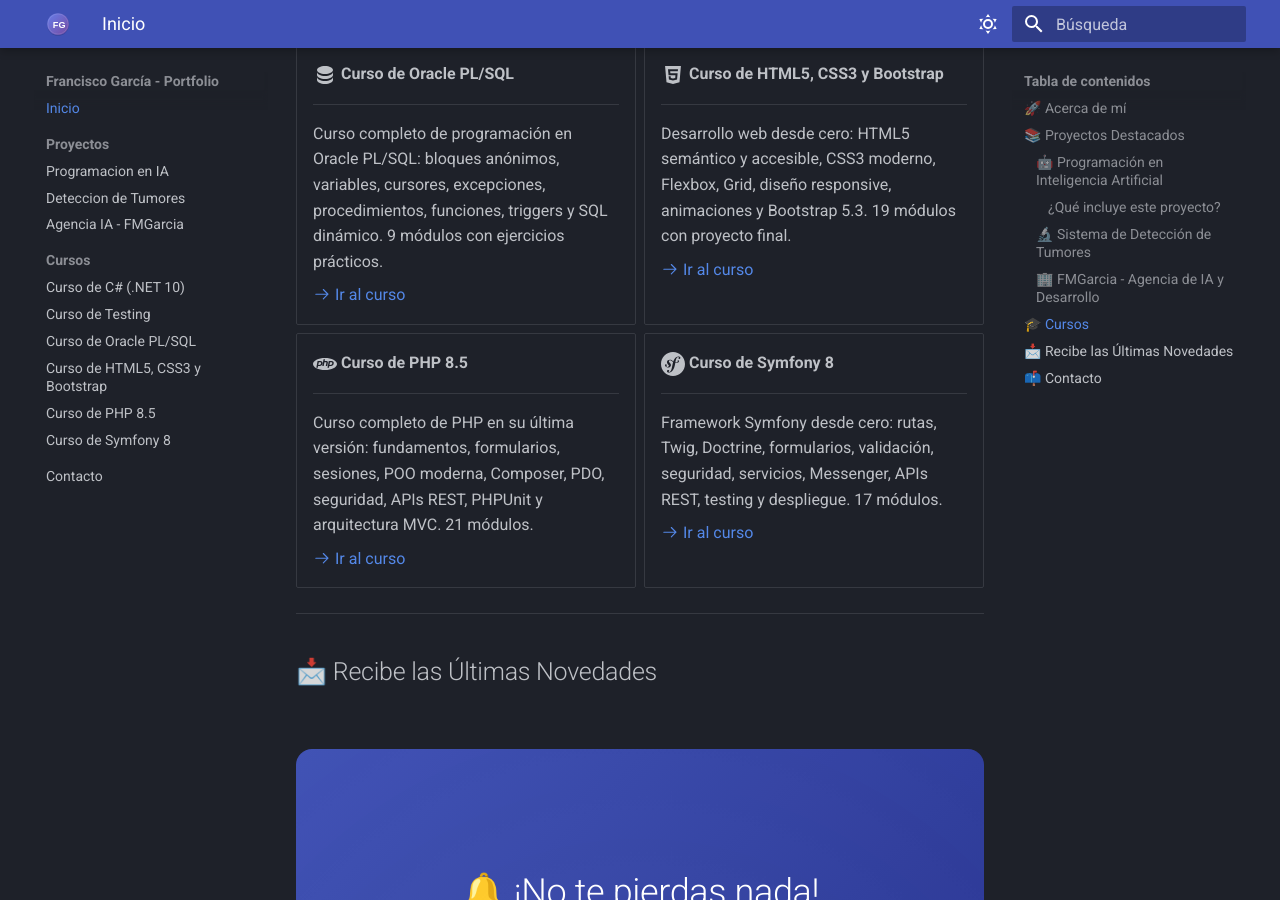
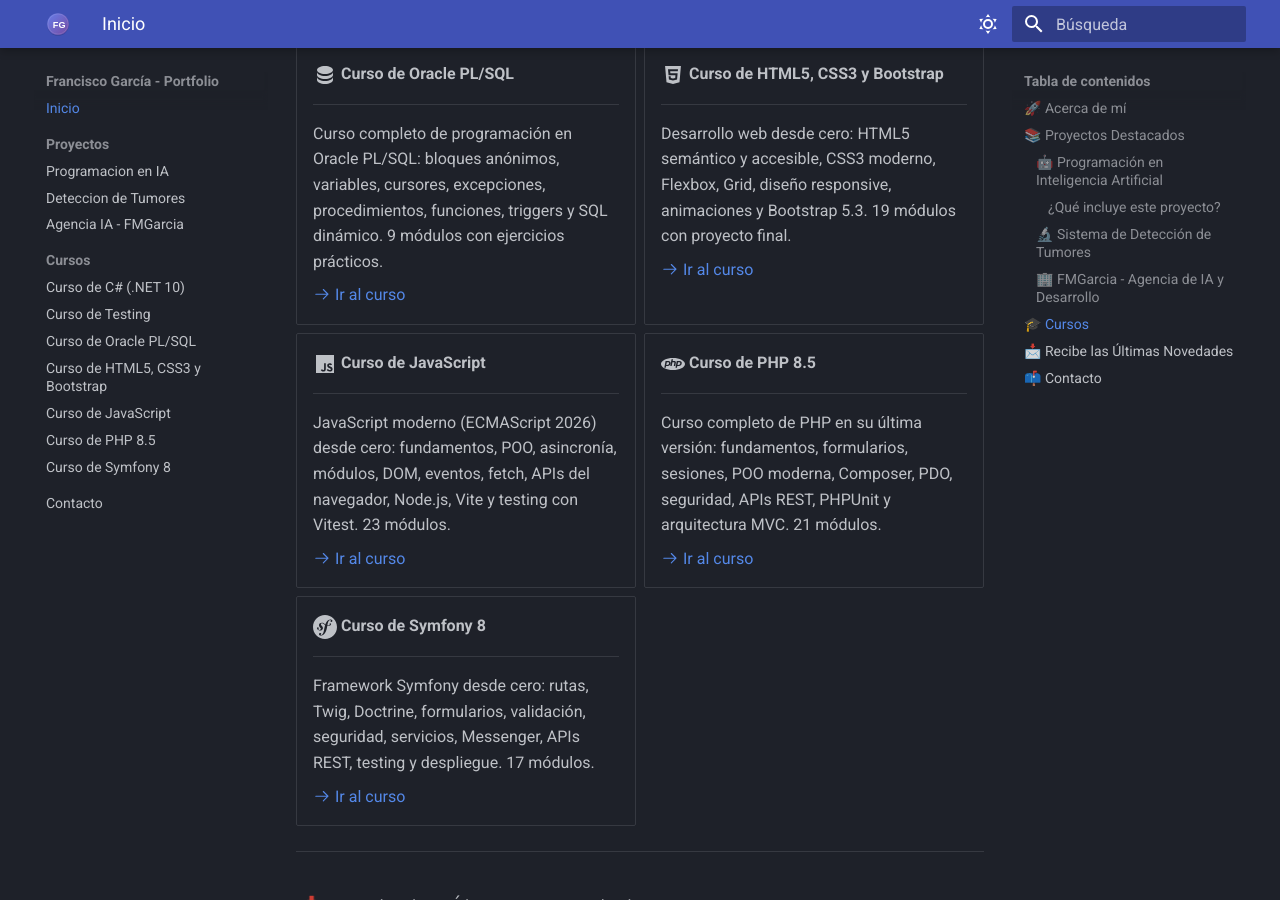
Before and after one commit to fmgarcia/fmgarcia.github.io, an MkDocs documentation site: the page built from docs/index.md, in a window 1280 px wide and 900 px high, scrolled down 2901 px. Built offline with MkDocs 1.6.1 and Material for MkDocs 9.7.7, drawn with Linux system fonts in a browser that asks for light colours; a script that is not in the unit is left out.

Commit message:
Añadir curso de JavaScript
Co-Authored-By: Claude Opus 5.5 <noreply@anthropic.com>

```diff
--- a/docs/index.md
+++ b/docs/index.md
@@ -141,6 +141,14 @@ Este sitio web sirve como **puerta de entrada** a todos mis proyectos públicos,
 
     [:octicons-arrow-right-24: Ir al curso](https://fmgarcia.github.io/CursosGithubIO/CursoHTMLCSS/){ target="_blank" }
 
+-   :material-language-javascript:{ .lg .middle } **Curso de JavaScript**
+
+    ---
+
+    JavaScript moderno (ECMAScript 2026) desde cero: fundamentos, POO, asincronía, módulos, DOM, eventos, fetch, APIs del navegador, Node.js, Vite y testing con Vitest. 23 módulos.
+
+    [:octicons-arrow-right-24: Ir al curso](https://fmgarcia.github.io/CursosGithubIO/CursoJavaScript/){ target="_blank" }
+
 -   :material-language-php:{ .lg .middle } **Curso de PHP 8.5**
 
     ---
--- a/mkdocs.yml
+++ b/mkdocs.yml
@@ -50,6 +50,7 @@ nav:
     - Curso de Testing: https://fmgarcia.github.io/CursoTesting/
     - Curso de Oracle PL/SQL: https://fmgarcia.github.io/CursoPLSQL/
     - Curso de HTML5, CSS3 y Bootstrap: https://fmgarcia.github.io/CursosGithubIO/CursoHTMLCSS/
+    - Curso de JavaScript: https://fmgarcia.github.io/CursosGithubIO/CursoJavaScript/
     - Curso de PHP 8.5: https://fmgarcia.github.io/CursosGithubIO/CursoPHP/
     - Curso de Symfony 8: https://fmgarcia.github.io/CursosGithubIO/CursoSymfony/
   - Contacto: contacto.md
```
